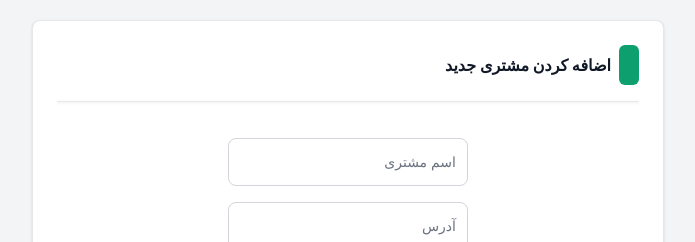
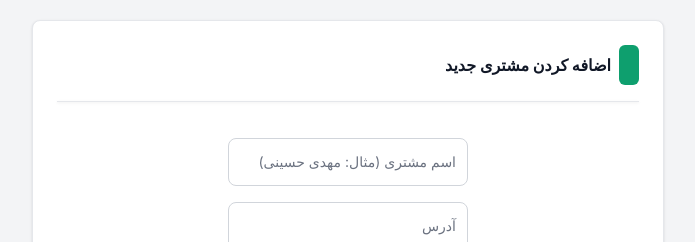
Before and after one commit to amirholakoo/ISMv900, a Vue app in the folder frontend/: page /myapp/addCustomer in a window 1280 px wide. Shown: the top 242 px of the page, without its empty margins (388-1083 px from the left). Built offline with nearby package versions, Linux system fonts and the light colour scheme; what vue3-html2canvas would draw is missing.

Commit message:
fix customer name and error handling

```diff
--- a/frontend/src/components/addCustomer.vue
+++ b/frontend/src/components/addCustomer.vue
@@ -4,12 +4,12 @@ import Card from './Card'
 import Alert from "@/components/Alert.vue";
 import modal from "@/components/Modal.vue";
 import Input from "@/components/custom/Input.vue";
-import Button from "@/components/custom/ModalButton.vue";
+import ModalButton from "@/components/custom/ModalButton.vue";
 
 export default {
   name: "addCustomer",
   components: {
-    Button,
+    ModalButton,
     Input,
     modal, Alert,
     Card
@@ -20,7 +20,7 @@ export default {
   data(){
     return{
       forms: {
-        customer_name: {type: 'input', name: 'اسم مشتری',title: ' اسم مشتری', data: '', value: '', lable:'text'},
+        customer_name: {type: 'input', name: 'اسم مشتری (مثال: مهدی حسینی)',title: 'اسم مشتری (مثال: مهدی حسینی)', data: '', value: '', lable:'text'},
         address: {type: 'input', name: 'آدرس',title: 'آدرس', data: '', value: '', lable:'text'},
         phone: {type: 'input', name: 'شماره همراه',title: 'شماره همراه', data: '', value: '', lable:'phone'},
         comment: {type: 'input', name: 'توضیحات',title: 'توضیحات', data: '', value: '', lable:'comment'},
@@ -118,11 +118,12 @@ export default {
             :type="val.lable"
             :disabled="val.disabled"
             @update="val.value = $event"
+            @InputError="error = $event"
           />
         </template>
 
       </template>
-      <modal type="confirm">
+      <modal type="confirm" :disabled="error">
         <template v-slot:button>اضافه کردن</template>
         <template v-slot:text>
           <div class="flex flex-col gap-2 font-bold">
```
